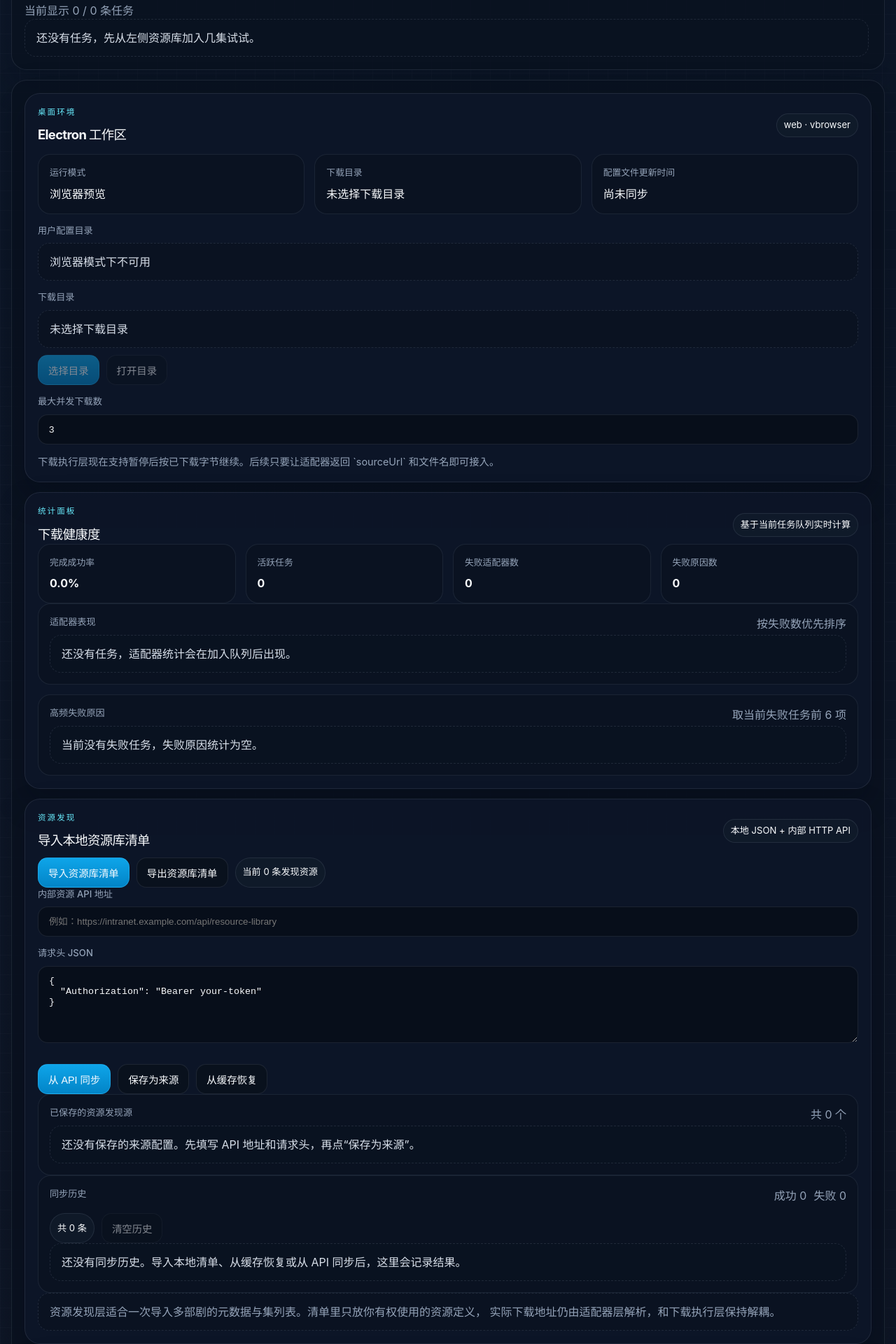
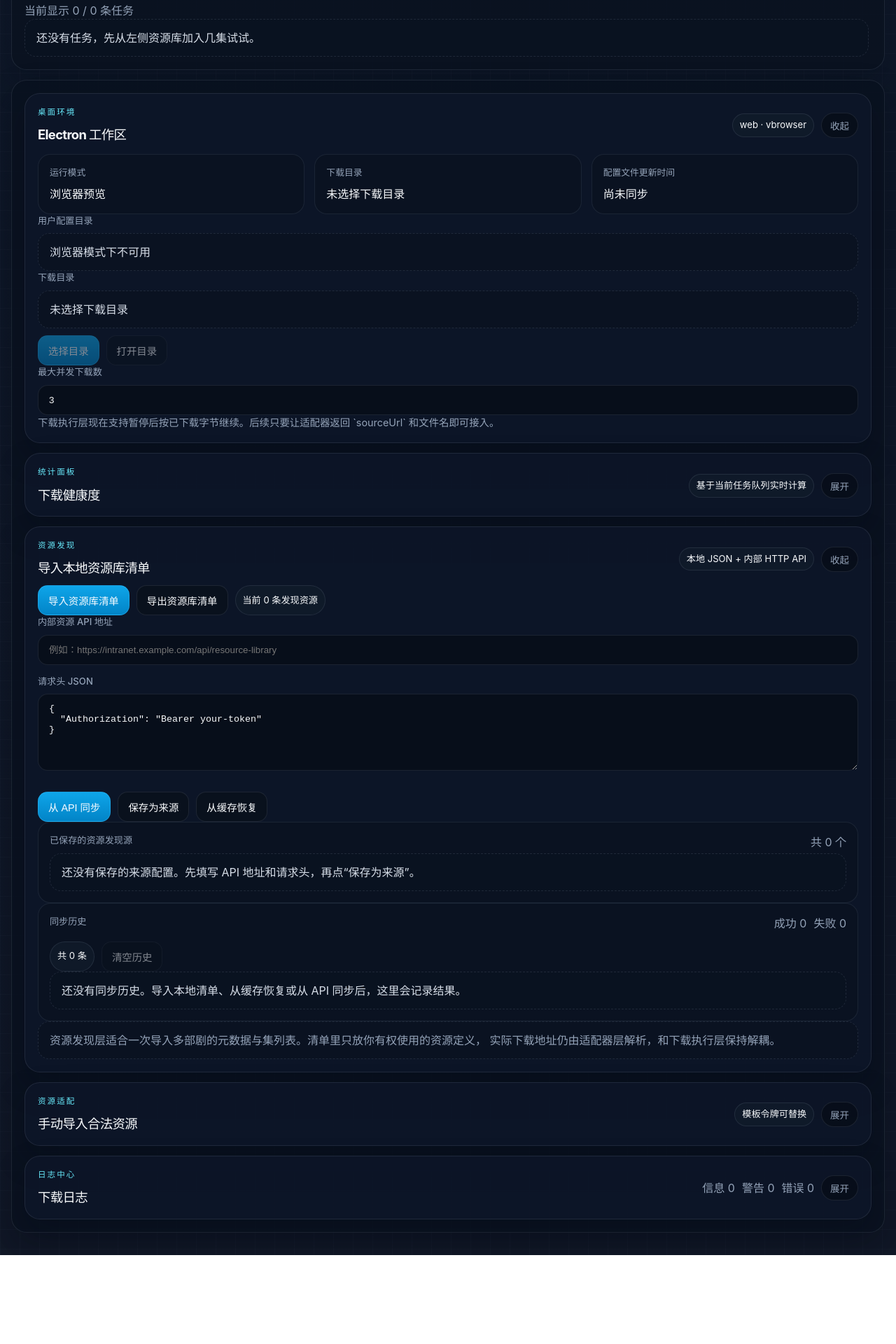
Before and after one commit to Nevermore222/HongGuo_Tool_Codex, a React (Vite) app: page / in a window 1280 px wide. Shown: the part 4040-5960 px from the top of the page at 70% size. After the commit the page ends 5833 px from the top, so only its background shows below. Built offline with nearby package versions, Linux system fonts and the light colour scheme.

Commit message:
Add collapsible secondary panels

```diff
--- a/src/App.css
+++ b/src/App.css
@@ -88,7 +88,7 @@
 .series-card,
 .detail-panel,
 .modal,
-.panel-stack > section {
+.panel-section {
   position: relative;
   background: var(--surface);
   border: 1px solid var(--border);
@@ -98,7 +98,7 @@
 .card,
 .catalog-panel,
 .detail-panel,
-.panel-stack > section {
+.panel-section {
   border-radius: 22px;
   padding: 18px;
 }
@@ -183,8 +183,16 @@
   align-self: start;
 }
 
-.panel-stack > section {
+.panel-section {
   background: var(--surface-soft);
+}
+
+.panel-section.collapsed {
+  padding-bottom: 16px;
+}
+
+.panel-section.collapsed .panel-content {
+  display: none;
 }
 
 .section-header {
@@ -200,6 +208,23 @@
 
 .section-header.compact {
   align-items: flex-start;
+}
+
+.section-actions {
+  display: flex;
+  gap: 10px;
+  align-items: center;
+  flex-wrap: wrap;
+  justify-content: flex-end;
+}
+
+.collapse-toggle {
+  border-radius: 999px;
+  padding: 7px 12px;
+  border: 1px solid rgba(148, 163, 184, 0.14);
+  background: rgba(7, 13, 23, 0.76);
+  color: var(--muted);
+  font-size: 0.84rem;
 }
 
 .section-label,
--- a/src/App.tsx
+++ b/src/App.tsx
@@ -55,6 +55,8 @@ type DiscoveryEndpointConfig = {
   lastUsedAt: string
 }
 
+type PanelKey = 'desktop' | 'stats' | 'discovery' | 'manual' | 'logs'
+
 const queueStorageKey = 'hongguo-tool-framework-queue'
 const manualStorageKey = 'hongguo-tool-framework-manual'
 const libraryStorageKey = 'hongguo-tool-framework-library'
@@ -76,6 +78,14 @@ const defaultManualForm: ManualSourceForm = {
 const defaultDiscoveryApiForm: DiscoveryApiForm = {
   endpointUrl: '',
   headersText: '{\n  "Authorization": "Bearer your-token"\n}',
+}
+
+const defaultCollapsedPanels: Record<PanelKey, boolean> = {
+  desktop: false,
+  stats: true,
+  discovery: false,
+  manual: true,
+  logs: true,
 }
 
 const buildDiscoverySourceId = () =>
@@ -266,6 +276,8 @@ function App() {
   const [discoveryHistory, setDiscoveryHistory] =
     useState<DiscoverySyncHistoryEntry[]>(initialDiscoveryHistory)
   const [discoverySyncing, setDiscoverySyncing] = useState(false)
+  const [collapsedPanels, setCollapsedPanels] =
+    useState<Record<PanelKey, boolean>>(defaultCollapsedPanels)
   const [browserQueue, setBrowserQueue] = useState<DesktopDownloadTask[]>(() =>
     readStorage(queueStorageKey, []),
   )
@@ -1326,6 +1338,13 @@ function App() {
     setActionMessage('下载日志已清空。')
   }
 
+  const togglePanel = (panel: PanelKey) => {
+    setCollapsedPanels((current) => ({
+      ...current,
+      [panel]: !current[panel],
+    }))
+  }
+
   const inspectAdapterTasks = (adapterId: string) => {
     setQueueSearchTerm(adapterId)
     setQueueStatusFilter('全部')
@@ -1689,17 +1708,31 @@ function App() {
 
           <div className="import-panel card">
             <div className="panel-stack">
-              <section className="desktop-panel">
+              <section
+                className={
+                  collapsedPanels.desktop
+                    ? 'panel-section desktop-panel collapsed'
+                    : 'panel-section desktop-panel'
+                }
+              >
                 <div className="section-header">
                   <div>
                     <p className="eyebrow">桌面环境</p>
                     <h3>Electron 工作区</h3>
                   </div>
+                  <div className="section-actions">
                     <span className="pill">
                       {desktopContext.platform} · v{desktopContext.version}
                     </span>
-                </div>
-
+                    <button
+                      className="collapse-toggle"
+                      onClick={() => togglePanel('desktop')}
+                    >
+                      {collapsedPanels.desktop ? '展开' : '收起'}
+                    </button>
+                  </div>
+                </div>
+                <div className="panel-content">
                 <div className="info-grid">
                   <article className="info-card">
                     <span>运行模式</span>
@@ -1757,17 +1790,30 @@ function App() {
                   下载执行层现在支持暂停后按已下载字节继续。后续只要让适配器返回
                   `sourceUrl` 和文件名即可接入。
                 </p>
+                </div>
               </section>
 
-              <section>
+              <section
+                className={
+                  collapsedPanels.stats ? 'panel-section collapsed' : 'panel-section'
+                }
+              >
                 <div className="section-header">
                   <div>
                     <p className="eyebrow">统计面板</p>
                     <h3>下载健康度</h3>
                   </div>
+                  <div className="section-actions">
                     <span className="pill">基于当前任务队列实时计算</span>
-                </div>
-
+                    <button
+                      className="collapse-toggle"
+                      onClick={() => togglePanel('stats')}
+                    >
+                      {collapsedPanels.stats ? '展开' : '收起'}
+                    </button>
+                  </div>
+                </div>
+                <div className="panel-content">
                 <div className="info-grid">
                   <article className="info-card">
                     <span>完成成功率</span>
@@ -1850,17 +1896,30 @@ function App() {
                     </div>
                   </div>
                 </div>
+                </div>
               </section>
 
-              <section>
+              <section
+                className={
+                  collapsedPanels.discovery ? 'panel-section collapsed' : 'panel-section'
+                }
+              >
                 <div className="section-header">
                   <div>
                     <p className="eyebrow">资源发现</p>
                     <h3>导入本地资源库清单</h3>
                   </div>
+                  <div className="section-actions">
                     <span className="pill">本地 JSON + 内部 HTTP API</span>
-                </div>
-
+                    <button
+                      className="collapse-toggle"
+                      onClick={() => togglePanel('discovery')}
+                    >
+                      {collapsedPanels.discovery ? '展开' : '收起'}
+                    </button>
+                  </div>
+                </div>
+                <div className="panel-content">
                 <div className="button-row">
                   <button className="small" onClick={() => void handleImportDiscoveredSeries()}>
                     导入资源库清单
@@ -2035,17 +2094,30 @@ function App() {
                   资源发现层适合一次导入多部剧的元数据与集列表。清单里只放你有权使用的资源定义，
                   实际下载地址仍由适配器层解析，和下载执行层保持解耦。
                 </div>
+                </div>
               </section>
 
-              <section>
+              <section
+                className={
+                  collapsedPanels.manual ? 'panel-section collapsed' : 'panel-section'
+                }
+              >
                 <div className="section-header">
                   <div>
                     <p className="eyebrow">资源适配</p>
                     <h3>手动导入合法资源</h3>
                   </div>
+                  <div className="section-actions">
                     <span className="pill">模板令牌可替换</span>
-                </div>
-
+                    <button
+                      className="collapse-toggle"
+                      onClick={() => togglePanel('manual')}
+                    >
+                      {collapsedPanels.manual ? '展开' : '收起'}
+                    </button>
+                  </div>
+                </div>
+                <div className="panel-content">
                 <div className="button-row">
                   <button className="small" onClick={() => void handleImportManualSources()}>
                     导入资源清单
@@ -2139,21 +2211,34 @@ function App() {
                     保存到资源库
                   </button>
                 </form>
+                </div>
               </section>
 
-              <section>
+              <section
+                className={
+                  collapsedPanels.logs ? 'panel-section collapsed' : 'panel-section'
+                }
+              >
                 <div className="section-header">
                   <div>
                     <p className="eyebrow">日志中心</p>
                     <h3>下载日志</h3>
                   </div>
+                  <div className="section-actions">
                     <div className="queue-stats">
                       <span>信息 {logStats.info}</span>
                       <span>警告 {logStats.warning}</span>
                       <span>错误 {logStats.error}</span>
                     </div>
-                </div>
-
+                    <button
+                      className="collapse-toggle"
+                      onClick={() => togglePanel('logs')}
+                    >
+                      {collapsedPanels.logs ? '展开' : '收起'}
+                    </button>
+                  </div>
+                </div>
+                <div className="panel-content">
                 <div className="button-row">
                   <button
                     className="small"
@@ -2235,6 +2320,7 @@ function App() {
                     ))
                   )}
                 </div>
+                </div>
               </section>
             </div>
           </div>
```
Lines whose indentation alone changed are shown as unchanged.
